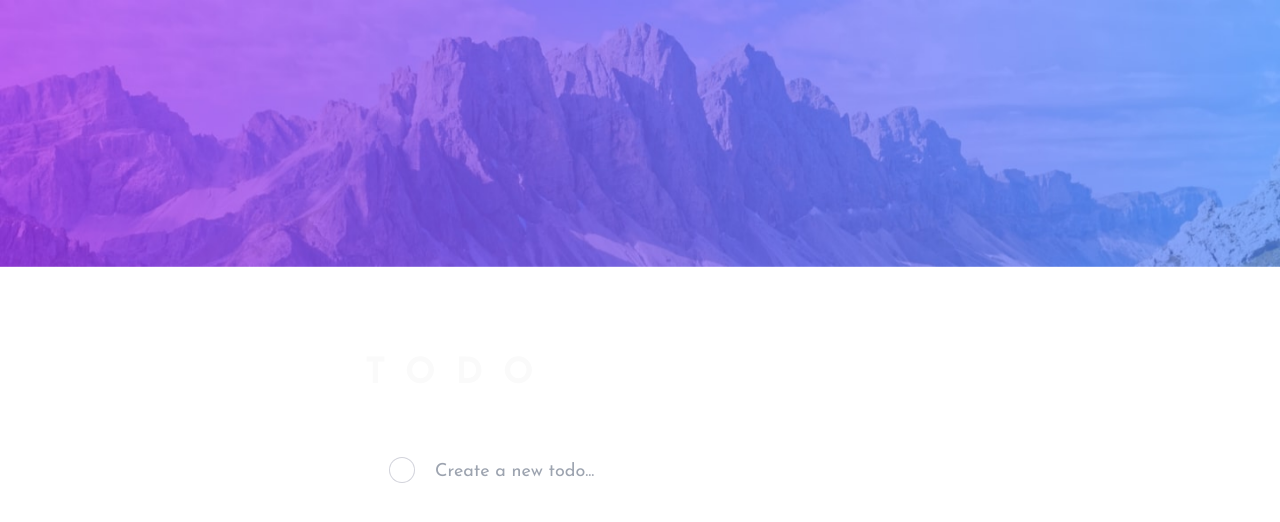
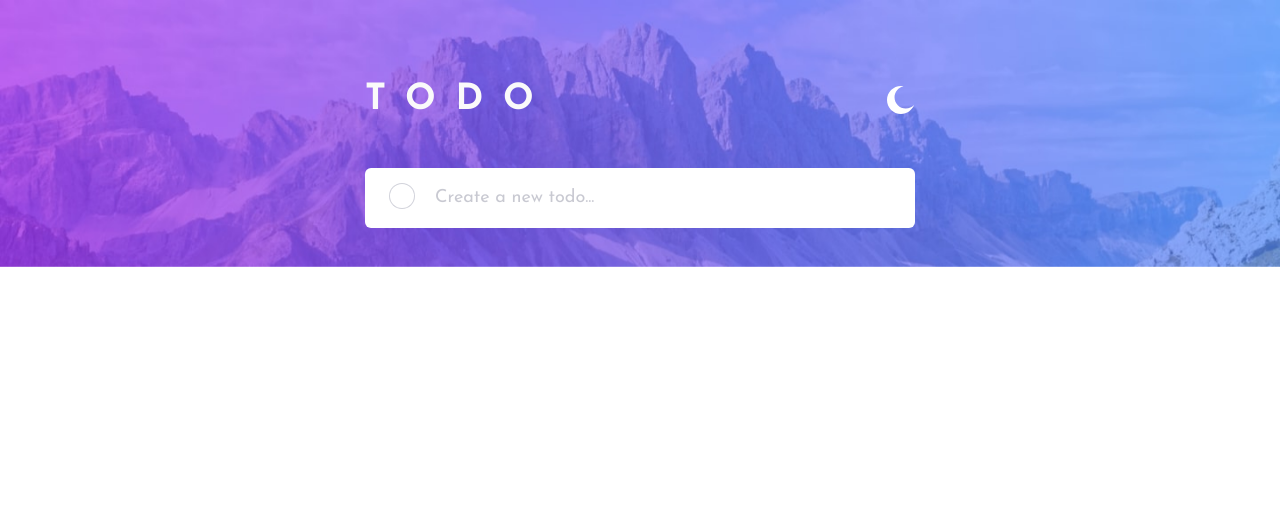
Before and after one commit to m-dombkowski/synebo-todo, a React (Vite) app: page / in a window 1280 px wide. Shown: the top 522 px of the page. Built offline with nearby package versions, Linux system fonts and the light colour scheme.

Commit message:
styles: more dark mode styles

```diff
--- a/src/App.tsx
+++ b/src/App.tsx
@@ -31,7 +31,7 @@ export default function App() {
 
   return (
     <ScreenSizeContext.Provider value={{ deviceType }}>
-      <div className="md:max-w-[1440px] w-full flex justify-center items-center m-auto font-josefinSans dark:bg-d-very-dark-blue -z-20 min-h-svh">
+      <div className="md:max-w-[1440px] w-full flex justify-center items-center m-auto font-josefinSans dark:bg-d-very-dark-blue -z-20 ">
         <Header />
         <div className="w-[325px] sm:w-[550px] flex justify-center mt-[46px] md:mt-20 items-center flex-col z-10">
           <TopNav />
--- a/src/components/AddTaskForm.tsx
+++ b/src/components/AddTaskForm.tsx
@@ -47,7 +47,7 @@ export default function AddTaskForm() {
   return (
     <form
       onSubmit={handleSubmit(onSubmit)}
-      className="w-full mb-4 md:mb-6  relative"
+      className="w-full mb-4 md:mb-6  relative rounded-lg "
     >
       <button
         onClick={handleSubmit(onSubmit)}
@@ -87,7 +87,8 @@ export default function AddTaskForm() {
       </button>
       <input
         {...register("taskName")}
-        className="w-full pl-14 md:pl-[70px] pr-10 py-4 rounded-md text-xs md:text-lg font-josefinSans focus-visible:outline-none"
+        className="w-full pl-14 md:pl-[70px] pr-10 py-4 rounded-md text-xs md:text-lg font-josefinSans focus-visible:outline-none dark:bg-d-very-dark-desaturated-blue dark:text-d-light-grayish-blue-hover placeholder:text-l-dark-grayish-blue
+        placeholder:opacity-50"
         placeholder="Create a new todo..."
       />
 
--- a/src/index.css
+++ b/src/index.css
@@ -25,7 +25,12 @@
   line-height: 1.5;
   color: hsl(235, 19%, 35%);
   font-synthesis: none;
+  min-height: 100svh;
   text-rendering: optimizeLegibility;
   -webkit-font-smoothing: antialiased;
   -moz-osx-font-smoothing: grayscale;
 }
+
+.dark body {
+  background-color: hsl(235, 21%, 11%);
+}
```
